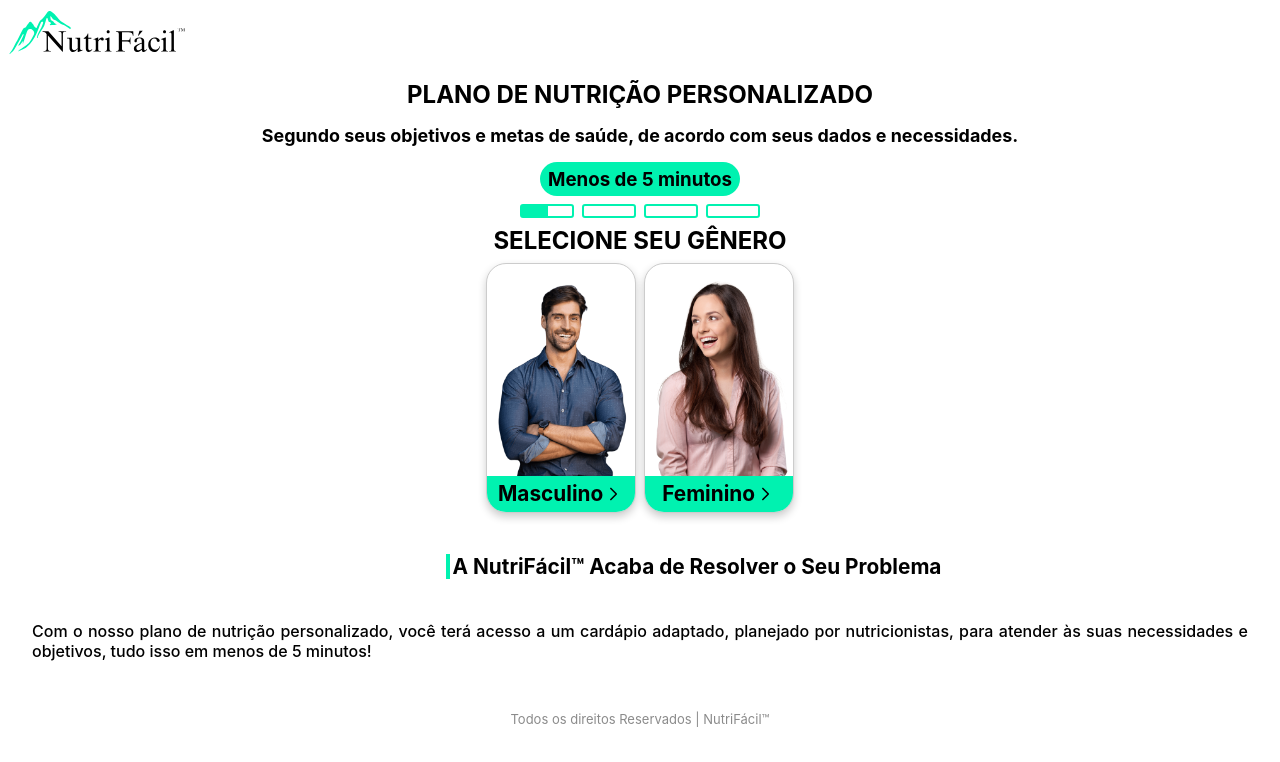
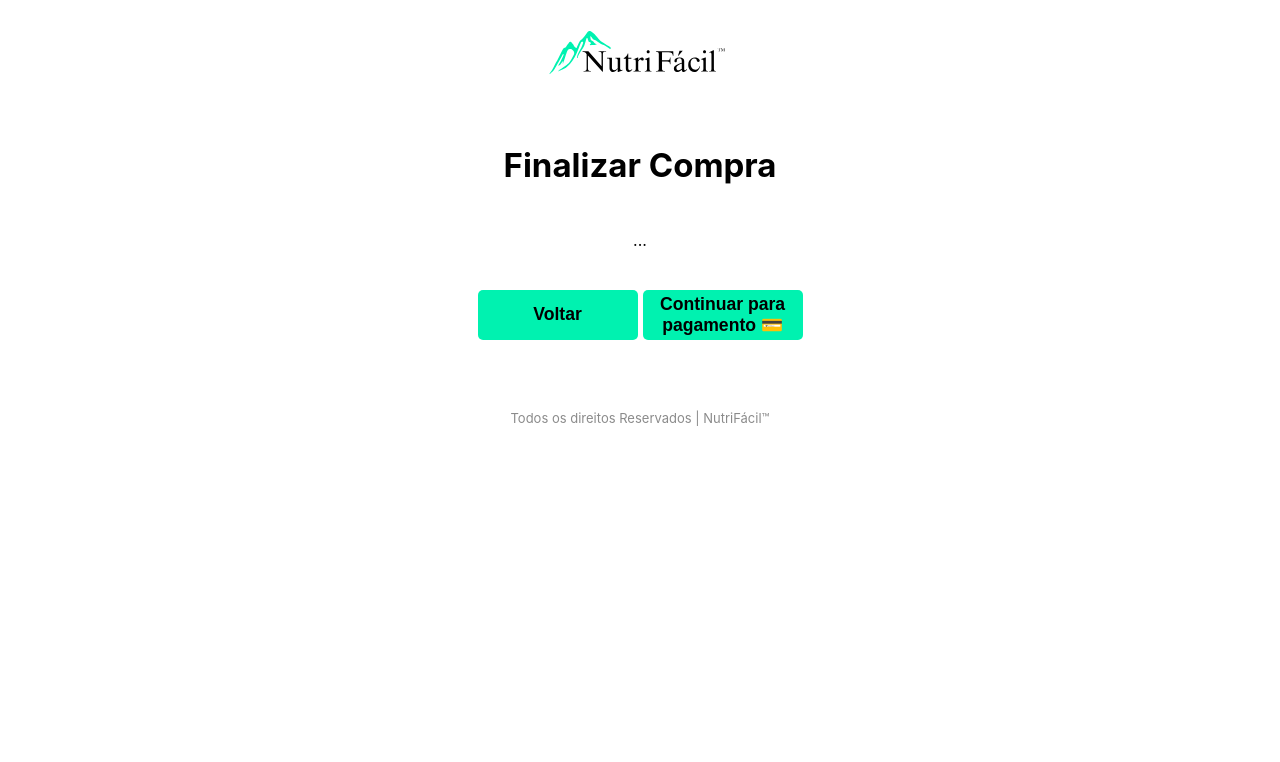
Before and after one commit to HUB-NutriFacil/nutrifacil-front, a React (Vite) app: page /checkout in a window 1280 px wide. Shown: the top 762 px of the page. Built offline with nearby package versions, Linux system fonts and the light colour scheme; grey boxes are pictures that could not be loaded.

Commit message:
mudando para router

```diff
--- a/package.json
+++ b/package.json
@@ -17,7 +17,7 @@
     "react-dom": "^19.1.1",
     "react-loading-indicators": "^1.0.1",
     "react-number-format": "^5.4.4",
-    "react-router-dom": "^7.9.3",
+    "react-router-dom": "^7.9.6",
     "vite-plugin-svgr": "^4.5.0"
   },
   "devDependencies": {
--- a/src/App.jsx
+++ b/src/App.jsx
@@ -1,5 +1,5 @@
 // src/App.jsx
-import { useState, useEffect } from "react";
+import { Routes, Route } from "react-router-dom";
 import QuizPage from "./pages/QuizPage/QuizPage";
 import SalesPage from "./pages/SalesPage/SalesPage";
 import CheckoutPage from "./pages/CheckoutPage/CheckoutPage";
@@ -7,59 +7,14 @@ import LoadingDiet from "./pages/Load/LoadingDiet";
 import PlanReady from "./pages/PlanReady/PlanReady";
 
 function App() {
-  const [currentPage, setCurrentPage] = useState(() => {
-    const savedState = localStorage.getItem("quizFinished");
-    return savedState === "true" ? "sales" : "quiz";
-  });
-
-  const handleFinishQuiz = () => {
-    localStorage.removeItem("quizCurrentStep");
-    localStorage.setItem("quizFinished", "true");
-    setCurrentPage("sales");
-  };
-
-  // ============================================================
-  // 🛠️ Painel Oculto — debugGo("sales"), debugGo("loading")...
-  // ============================================================
-  useEffect(() => {
-    window.__setPage = setCurrentPage;
-
-    window.debugGo = (page) => {
-      console.log(`🔍 [debugGo] Mudando para: ${page}`);
-      if (typeof window.__setPage === "function") {
-        window.__setPage(page);
-      } else {
-        console.warn("⚠️ setPage não está acessível ainda.");
-      }
-    };
-  }, []);
-
   return (
-    <div className="App">
-      {currentPage === "quiz" && <QuizPage onFinish={handleFinishQuiz} />}
-
-      {currentPage === "sales" && (
-        <SalesPage
-          onRestartQuiz={() => setCurrentPage("quiz")}
-          onGoToCheckout={() => setCurrentPage("checkout")}
-        />
-      )}
-
-      {currentPage === "checkout" && (
-        <CheckoutPage
-          onBackToSales={() => setCurrentPage("sales")}
-          onPaymentStart={() => setCurrentPage("loading")}
-        />
-      )}
-
-      {currentPage === "loading" && (
-        <LoadingDiet onReady={() => setCurrentPage("plan-ready")} />
-      )}
-
-      {currentPage === "plan-ready" && (
-        <PlanReady onFinish={() => setCurrentPage("sales")} />
-      )}
-    </div>
+    <Routes>
+      <Route path="/" element={<QuizPage />} />
+      <Route path="/sales" element={<SalesPage />} />
+      <Route path="/checkout" element={<CheckoutPage />} />
+      <Route path="/loading" element={<LoadingDiet />} />
+      <Route path="/plan-ready" element={<PlanReady />} />
+    </Routes>
   );
 }
 
--- a/src/pages/CheckoutPage/CheckoutPage.jsx
+++ b/src/pages/CheckoutPage/CheckoutPage.jsx
@@ -1,6 +1,6 @@
 // src/features/quiz/pages/CheckoutPage.jsx
 import { useEffect, useState } from "react";
-import { startCheckout } from "../../services/checkoutApi";
+import { startCheckout } from "../../services/checkout";
 import { useNavigate } from "react-router-dom";
 
 import styles from "./CheckoutPage.module.css";
@@ -70,26 +70,24 @@ function CheckoutPage({ onBackToSales }) {
   const updatedData = { ...dados, ...form };
   localStorage.setItem("quizUserData", JSON.stringify(updatedData));
 
-    try {
   setLoading(true);
 
+  // 1️⃣ Salva quiz antes
+  await api.post("/checkout/save-quiz", {
+    userId: 1, // substituir pelo user real se houver auth
+    quizData: updatedData
+  });
+
+  // 2️⃣ Cria pagamento
   const result = await startCheckout({
     planName: "Plano NutriFácil",
-        amount: 3999, // 39,99 (centavos)
+    amount: 39.99,
     email: updatedData.email,
-        quizData: updatedData, // VAI PARA METADATA
   });
 
-      if (result.checkoutUrl) {
-        window.location.href = result.checkoutUrl; // redireciona ao Pagar.me
-      }
-    } catch (error) {
-      alert("Erro ao iniciar checkout");
-      console.error(error);
-    } finally {
-      setLoading(false);
-    }
+  window.location.href = result.paymentLink;
 };
+
 
   return (
     <div className={styles.container}>
--- a/src/pages/QuizPage/QuizPage.jsx
+++ b/src/pages/QuizPage/QuizPage.jsx
@@ -1,6 +1,7 @@
 // src/pages/QuizPage.jsx
 import { useState, useEffect } from "react";
 import styles from "../Pages.module.css";
+import { useNavigate } from "react-router-dom"; // <-- IMPORTANTE
 
 import HeaderQuiz from "../../components/Headers/HeaderQuiz";
 import FooterQuiz from "../../components/Footers/FooterQuiz";
@@ -31,6 +32,7 @@ const quizSteps = [
 ];
 
 function QuizPage({ onFinish }) {
+
   const [userData, setUserData] = useState(() => {
     const saved = localStorage.getItem("quizUserData");
     return saved ? JSON.parse(saved) : {};
@@ -40,6 +42,8 @@ function QuizPage({ onFinish }) {
     const savedStep = localStorage.getItem("quizCurrentStep");
     return savedStep !== null ? parseInt(savedStep, 10) : 0;
   });
+
+  const navigate = useNavigate();
 
   useEffect(() => {
     localStorage.setItem("quizCurrentStep", currentStep);
@@ -62,11 +66,9 @@ function QuizPage({ onFinish }) {
     const isLastStep = currentStep === quizSteps.length - 1;
 
     if (isLastStep) {
-      // Chama a função passada pelo App.jsx
-      if (onFinish) onFinish();
-      return;
-    }
-
+    navigate("/sales"); // ⏩ Vai para a página de compras
+    return;
+  }
     // Avança para o próximo step normalmente
     setCurrentStep((prev) => prev + 1);
   };
```
Also changed, not shown: 1 other file (tests, documents, lock files or other folders). Lines whose indentation alone changed are shown as unchanged.
